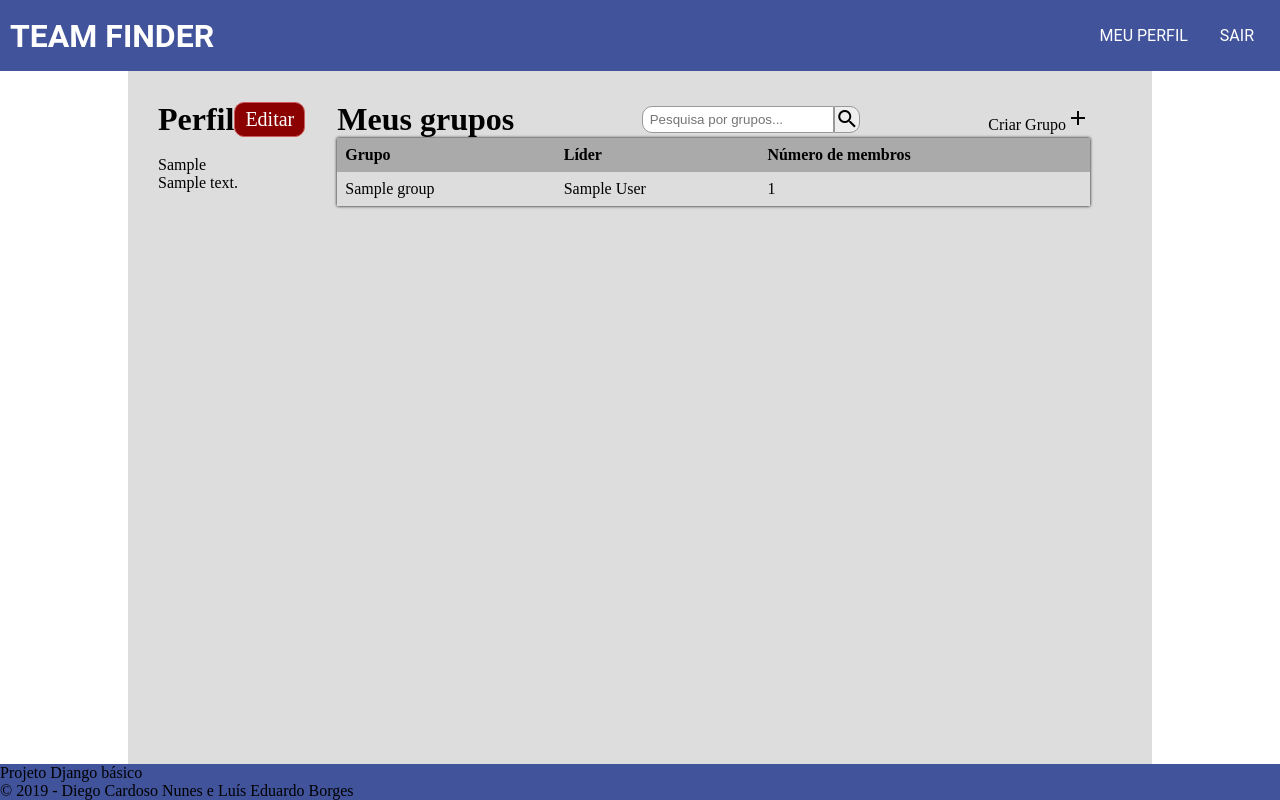
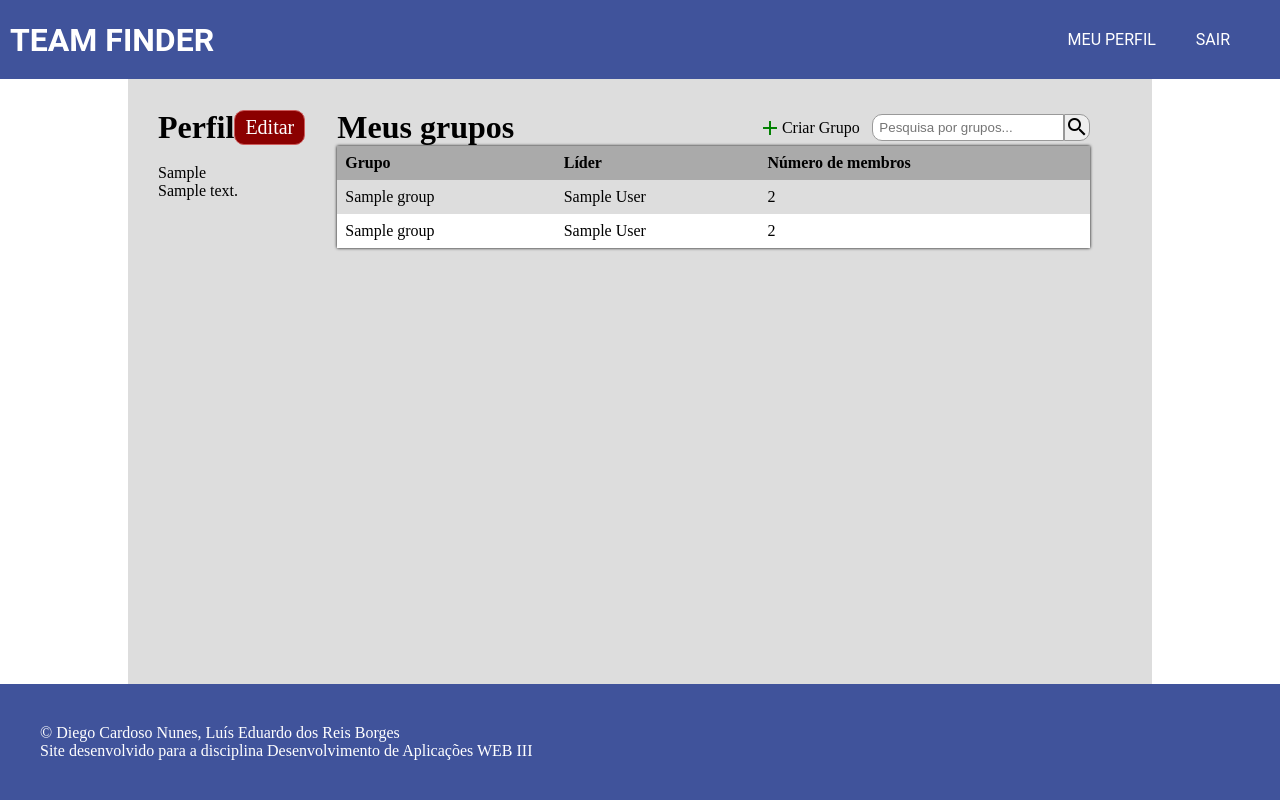
Before and after one commit to ifrs-alunos/team_finder, a Django app: page /match/my_menu/ in a window 1280 px wide. Run offline with Django 3.2, Linux system fonts and the light colour scheme; a user stored in the database is signed in; tables that the repository leaves empty hold one stand-in row (values such as "Sample post"); some libraries are stand-ins or nearby versions.

Commit message:
Criação de grupos funcionando

```diff
--- a/team_finder/accounts/models/profile.py
+++ b/team_finder/accounts/models/profile.py
@@ -9,7 +9,7 @@ def get_avatar_upload(instance, filename):
 
 class Profile(models.Model):
     owner = models.OneToOneField('auth.User', on_delete=models.CASCADE)
-    shortbio = models.TextField(help_text='A short description of the person', blank=True)
+    shortbio = models.TextField(blank=True)
     skills = models.ManyToManyField(Skill, through=SkillLevel, related_name='profiles')
 
     def __str__(self):
--- a/team_finder/accounts/static/accounts/css/login.css
+++ b/team_finder/accounts/static/accounts/css/login.css
@@ -10,7 +10,9 @@ form.login-form {
     width: 30%;
     display: flex;
     flex-direction: column;
+    color: white;
 }
+
 form.login-form label {
     margin-top: 15px;
     font-size: 20px;
--- a/team_finder/accounts/static/accounts/css/update_profile.css
+++ b/team_finder/accounts/static/accounts/css/update_profile.css
@@ -18,6 +18,10 @@ form input, form textarea {
     border: 1px solid #999999;
 }
 
+form input {
+    width: 100%;
+}
+
 form label {
     margin-top: .5em;
 }
@@ -29,4 +33,5 @@ form button {
     border-radius: 5px;
     border: 1px solid #999999;
     background-color: var(--accent-color);
+    cursor: pointer;
 }
--- a/team_finder/accounts/urls.py
+++ b/team_finder/accounts/urls.py
@@ -1,10 +1,10 @@
-from django.urls import path, include
+from django.urls import path
+from django.contrib.auth.views import LogoutView
 from . import views
 
 urlpatterns = [
     path('register/', views.register_account, name="register"),
     path('login/', views.MyLoginView.as_view(), name="login"),
-    path('logout/', views.MyLogoutView.as_view(), name="logout"),
+    path('logout/', LogoutView.as_view(), name="logout"),
     path('profile/edit/', views.edit_profile, name="edit_profile"),
-    path('profile/change_avatar/', views.change_avatar, name="change_avatar"),
 ]
--- a/team_finder/team_finder/static/core/css/base.css
+++ b/team_finder/team_finder/static/core/css/base.css
@@ -1,13 +1,14 @@
 * {
 	--primary-color: #40539b;
-	--secondary-color: #8869ff;
-	--accent-color: #ee8127;
+	--secondary-color: #6b8fff;
+	--accent-color: #eec22a;
 
 	box-sizing: border-box;
 	margin: 0;
 	padding: 0;
 	outline: none;
 }
+
 a {
 	text-decoration: none;
 	color: currentColor;
@@ -41,24 +42,23 @@ header nav ul {
 	list-style: none;
 	align-items: center;
 	justify-items: end;
-}
-
-header nav ul li {
-	padding: 1em;
-	border-radius: 10px;
+	margin: 20px;
 }
 
 header nav ul li a {
+	padding: 1em;
+	border-radius: 10px;
 	text-decoration: none;
 	color: white;
+	margin: .25em;
 }
 
-header nav ul li:hover {
+header nav ul li a:hover {
 	text-decoration: none;
 	background-color: rgba(255, 255, 255, .2);
 }
 
-header nav ul li.register {
+header nav ul li.register a {
 	border: 3px solid white;
 }
 
@@ -86,35 +86,47 @@ main {
 	}
 }
 
-.icon-input {
+footer {
+	background-color: var(--primary-color);
 	display: flex;
-	flex-direction: row;
-	padding: 1em;
-	align-items: center;
+	padding: 2.5em;
+	color: white;
+	flex-direction: column;
 }
 
-.icon-input i.material-icons {
-	background-color: darkgrey;
-	padding: 100%;
-	border-radius: 5px 0 0 5px;
-	position: relative;
-	top: .3px;
+form input, form textarea {
+    padding: .5em;
+    border-radius: 5px;
+    border: 1px solid #999999;
 }
 
-.icon-input input.styled {
-	font-size: 15px;
-	padding: 5px;
-	border-radius: 0 5px 5px 0;
-	outline: none;
-	border: 1px solid darkgray;
+form input:not([type='checkbox']) {
+    width: 100%;
 }
 
-input.styled {
-	border-radius: 5px;
-	outline: none;
-	border: 1px solid darkgray;
-	width: 100%;
+form label {
+    margin-top: .5em;
 }
-footer {
-	background-color: var(--primary-color);
+
+form:not(.default) button {
+    align-self: start;
+    font-size: 20px;
+    padding: .2em;
+    border-radius: 5px;
+    border: 1px solid #999999;
+    background-color: var(--accent-color);
+    cursor: pointer;
 }
+
+span.error {
+	color: red;
+}
+
+span.error ul {
+	list-style: none;
+	display: inline;
+}
+
+span.error ul li {
+	display: inline;
+}
--- a/team_finder/team_finder/templates/core/base.html
+++ b/team_finder/team_finder/templates/core/base.html
@@ -41,16 +41,10 @@
 	{% endblock main %}
 
 	{% block footer %}
-		<footer class="page-footer green darken-3">
-			<div class="row container">
-				<p>Projeto Django básico</p>
-			</div>
-			<div class="footer-copyright">
-				<div class="container">
-					<p>&copy; 2019 - Diego Cardoso Nunes e Luís Eduardo Borges</p>
-				</div>
-			</div>
-		</footer>
+		<footer class="container">
+            <p>&copy; Diego Cardoso Nunes, Luís Eduardo dos Reis Borges</p>
+            <p>Site desenvolvido para a disciplina Desenvolvimento de Aplicações WEB III</p>
+        </footer>
 	{% endblock footer %}
 	{% block end_scripts %}
 	{% endblock end_scripts %}
--- a/team_finder/team_finder/templates/core/home.html
+++ b/team_finder/team_finder/templates/core/home.html
@@ -2,5 +2,5 @@
 
 
 {% block main_content %}
-    Olá
+
 {% endblock main_content %}
--- a/team_finder/tinder/models/groups.py
+++ b/team_finder/tinder/models/groups.py
@@ -7,9 +7,12 @@ class Group(BaseModel):
 	name = models.CharField(max_length=100)
 	foundation = models.DateField(auto_now_add=True)
 	members = models.ManyToManyField('accounts.Profile', related_name='group_list')
-	leader = models.ForeignKey('accounts.Profile', related_name='leader', on_delete=models.SET_NULL, null=True)
+	leader = models.ForeignKey('accounts.Profile', related_name='leading', on_delete=models.SET_NULL, null=True)
 	private = models.BooleanField(default=False, help_text='Is this group hidden from others?')
-	passwd = models.CharField(max_length=30, null=True)
+	password = models.CharField(max_length=30, blank=True)
+
+	def get_number_of_members(self):
+		return len(self.members.all()) + 1
 
 	def __str__(self):
 		return("{} -({})".format(self.name, self.foundation))
--- a/team_finder/accounts/static/accounts/css/review.css
+++ b/team_finder/tinder/static/tinder/css/review.css
@@ -87,70 +87,24 @@ a.edit-btn {
     border-radius: 10px;
 }
 
-.avatar-container {
-    flex-grow: 1;
-    width: 200px;
-    height: 200px;
-    position: relative;
+.menus {
+    display: flex;
+    width: fit-content;
+    align-items: center;
 }
 
-a.modal-trigger {
-    max-width: 100%;
+.menus a {
+    display: flex;
+    align-items: center;
+    margin-right: .5em;
+    padding: .25em;
 }
 
-.avatar {
-    position: absolute;
-    left: 50%;
-    top: 50%;
-    transform: translate(-50%, -50%);
-    height: 100%;
-    width: 100%;
-    font-size: 174px;
-    color: #999;
-    object-position: center;
-    background: #ddd;
-    border: 1px solid #999;
-    border-radius: 4px;
-    padding: 3px;
-    object-fit: cover;
+.menus a:hover {
+    background-color: darkgray;
+    transition: .5s background-color;
 }
 
-.avatar::after {
-    content: "edit";
-    font-family: 'Material Icons';
-    font-size: 48px;
-    position: relative;
-    right: 25%;
-    color: grey;
-    opacity: .5;
+.menus a i {
+    color: green;
 }
-
-.avatar:hover::after {
-    color: blue;
-}
-
-#sidebar {
-    border-right: 1px solid #999;
-    display: flex;
-    flex: 1;
-    flex-direction: column;
-    min-height: 100%;
-}
-
-.avatar-preview {
-    height: 350px;
-    width: 350px;
-    background-color: #ddd;
-    display: inline-block;
-}
-
-#avatar-preview-img {
-    height: 100%;
-    width: 100%;
-    object-position: center;
-    object-fit: scale-down;
-}
-
-.controls {
-    display: inline-block;
-}
--- a/team_finder/tinder/templates/tinder/main_menu.html
+++ b/team_finder/tinder/templates/tinder/main_menu.html
@@ -3,7 +3,7 @@
 {% load static %}
 
 {% block head_extra %}
-    <link rel="stylesheet" href="{% static 'accounts/css/review.css' %}">
+    <link rel="stylesheet" href="{% static 'tinder/css/review.css' %}">
     <link rel="stylesheet" href="https://cdnjs.cloudflare.com/ajax/libs/cropperjs/1.5.5/cropper.min.css">
     <script src="https://cdnjs.cloudflare.com/ajax/libs/cropperjs/1.5.5/cropper.min.js"></script>
 {% endblock head_extra %}
@@ -23,11 +23,13 @@
             <div class="classes">
                 <div class="heading">
                     <h2>Meus grupos</h2>
-                    <form action="" class="search-form">
+                    <div class="menus">
+                        <a href="{% url 'tinder:create_group' %}"><i class="material-icons">add</i>Criar Grupo</a>
+                        <form class="search-form default">
                             <input type="text" class="group-search" placeholder="Pesquisa por grupos..." name="search">
                             <button><i class="material-icons">search</i></button>
                         </form>
-                    <a href="{% url 'tinder:create_group' %}">Criar Grupo<i class="material-icons">add</i></a>
+                    </div>
                 </div>
                 <table>
                     <thead>
@@ -38,13 +40,26 @@
                         </tr>
                     </thead>
                     <tbody>
-                    {% for group in profile.group_list.all %}
+                        {% if leading or member %}
+                            {% for group in leading %}
                                 <tr>
                                     <td>{{group.name}}</td>
                                     <td>{{group.leader}}</td>
-                    		<td>{{group.members.all|length}}</td>
+                                    <td>{{group.get_number_of_members}}</td>
                                 </tr>
                             {% endfor %}
+                            {% for group in member %}
+                                <tr>
+                                    <td>{{ group.name }}</td>
+                                    <td>{{ group.leader }}</td>
+                                    <td>{{ group.get_number_of_members}}</td>
+                                </tr>
+                            {% endfor %}
+                        {% else %}
+                            <tr>
+                                <td>Não há nenhum grupo para mostar😢<br>Mas você pode criá-lo!</td>
+                            </tr>
+                        {% endif %}
                     </tbody>
                 </table>
             </div>
--- a/team_finder/tinder/views.py
+++ b/team_finder/tinder/views.py
@@ -1,48 +1,49 @@
 from django.shortcuts import render, redirect, get_object_or_404
 from .forms import GroupForm
 from .models.groups import Group
-from .models.skill_levels import SkillLevel
 from .models.skills import Skill
 from django.contrib import messages
 
-#erro: manyrelatedmanager is not iterable na linha 12
+
 def my_menu(request):
+	search_term = request.GET.get('search')
+	user_profile = request.user.profile
 
-	profile = request.user.profile
-	groups_i_rule, groups_i_belong = [], []
+	leading = user_profile.leading.all()
+	member = user_profile.group_list.all()
 
-	for group in profile.group_list.all():
-		if group.leader == profile:
-			groups_i_rule.append(group)
-		else:
-			groups_i_belong.append(group)
+	if search_term:
+		leading = leading.filter(name__contains=search_term)
+		member = member.filter(name__contains=search_term)
 
-	context = {'profile':profile, 'leader':groups_i_rule, 'member':groups_i_belong}
-	return render(request, 'tinder/main_menu.html', context)
+	return render(request, 'tinder/main_menu.html', {'leading': leading, 'member': member})
+
 
 def create_group(request):
-	message = ''
 	if request.method == 'POST':
 		form = GroupForm(request.POST)
 		if form.is_valid():
-			form.save()
-			message.success(request, "GRUPO SALVO COM SUCESSO")
+			group = form.save(commit=False)
+			group.leader = request.user.profile
+			group.save()
+			messages.success(request, "GRUPO SALVO COM SUCESSO")
 			return redirect('tinder:main_menu')
 	else:
-		form = GroupForm()
+		form = GroupForm(initial={'leader': request.user.profile})
 
+	print('erro', form.errors)
 	context = {
 		'form': form,
 	}
 
-	return render(request, 'core/home.html', context)
+	return render(request, 'tinder/create_groups.html', context)
 
 def search_my_groups(request, name):
 	profile = request.user.profile
 	mygroups = profile.group_list
 	results = mygroups.filter(name__contains=name)
 	context = {'results':results}
-	return render(requets, 'core/home.html', context)
+	return render(request, 'core/home.html', context)
 
 def search_group(request, name):
 	results = Group.objects.filter(name__contains=name).exclude(private = True)
@@ -94,14 +95,14 @@ def join_group(request, group_id, userpass):
 	#verificando se o
 	message = 'A operação não pode ser concluída. Confira os dados informados'
 	group = get_object_or_404(Group, pk=group_id)
-	if userpass == group.passwd:
+	if userpass == group.password:
 		group.members.add(request.user.profile)
 
 def rmv_fromgroup(request, group_id, userpass, member):
 	#tirar algm de um grupo ou a si mesmo
 	message = ''
 	group = get_object_or_404(Group, pk=group_id)
-	if (userpass == group.passwd) and (member in group.members):
+	if (userpass == group.password) and (member in group.members):
 		group.members.delete(member)
 		message = 'REMOÇÃO BEM-SUCEDIDA.'
 	else:
```
Also changed, not shown: team_finder/accounts/views.py (+3 -21 lines), team_finder/tinder/forms.py (+31 -3 lines), team_finder/tinder/static/tinder/css/group_creation.css (added, +20 -0 lines), team_finder/tinder/static/tinder/js/group-creation.js (added, +10 -0 lines), team_finder/tinder/templates/tinder/create_groups.html (+36 -2 lines), team_finder/accounts/migrations/0008_auto_20191210_1739.py (added), team_finder/tinder/migrations/0007_auto_20191210_1703.py (added), team_finder/tinder/migrations/0008_auto_20191210_1706.py (added), team_finder/tinder/migrations/0009_auto_20191210_1723.py (added). Lines whose indentation alone changed are shown as unchanged.
